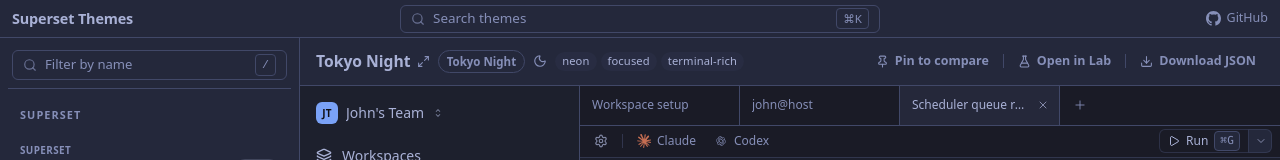
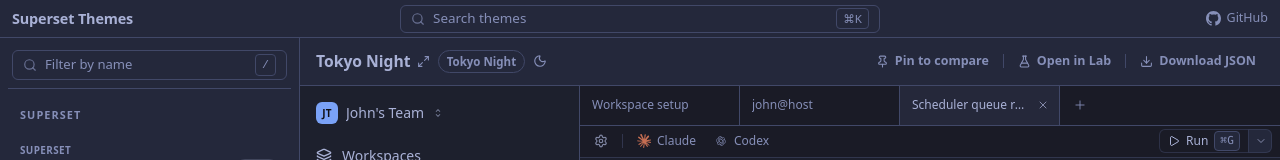
Before and after one commit to airfork/superset-themes, a React (Vite) app: page / in a window 1280 px wide. Shown: the top 160 px of the page. Built offline with nearby package versions, Linux system fonts and the light colour scheme.

Commit message:
Remove style-tag pills from the pane nameplate

```diff
--- a/src/pane/Nameplate.tsx
+++ b/src/pane/Nameplate.tsx
@@ -54,15 +54,6 @@
         <span className="pane-nameplate__mode" role="img" aria-label={modeLabel}>
           {isDark ? <Moon aria-hidden="true" /> : <Sun aria-hidden="true" />}
         </span>
-        {compact ? null : (
-          <ul className="pane-nameplate__tags" aria-label="Theme style tags">
-            {meta.styleTags.map((tag) => (
-              <li key={tag} className="pane-nameplate__tag">
-                {tag}
-              </li>
-            ))}
-          </ul>
-        )}
       </div>
 
       <div className="pane-nameplate__actions" role="toolbar" aria-label={`${theme.name} actions`}>
--- a/src/styles/pane.css
+++ b/src/styles/pane.css
@@ -143,26 +143,6 @@
   height: 14px;
 }
 
-.pane-nameplate__tags {
-  display: inline-flex;
-  flex-wrap: wrap;
-  gap: 4px;
-  margin: 0;
-  padding: 0;
-  list-style: none;
-  min-width: 0;
-}
-
-.pane-nameplate__tag {
-  border-radius: 999px;
-  background: color-mix(in srgb, var(--preview-ui-accent) 14%, transparent);
-  color: var(--preview-ui-foreground);
-  padding: 1px 7px;
-  font-size: 0.7rem;
-  font-weight: 500;
-  letter-spacing: 0.01em;
-}
-
 .pane-nameplate__status {
   display: inline-flex;
   align-items: center;
```
Also changed, not shown: 2 other files (tests, documents, lock files or other folders).
